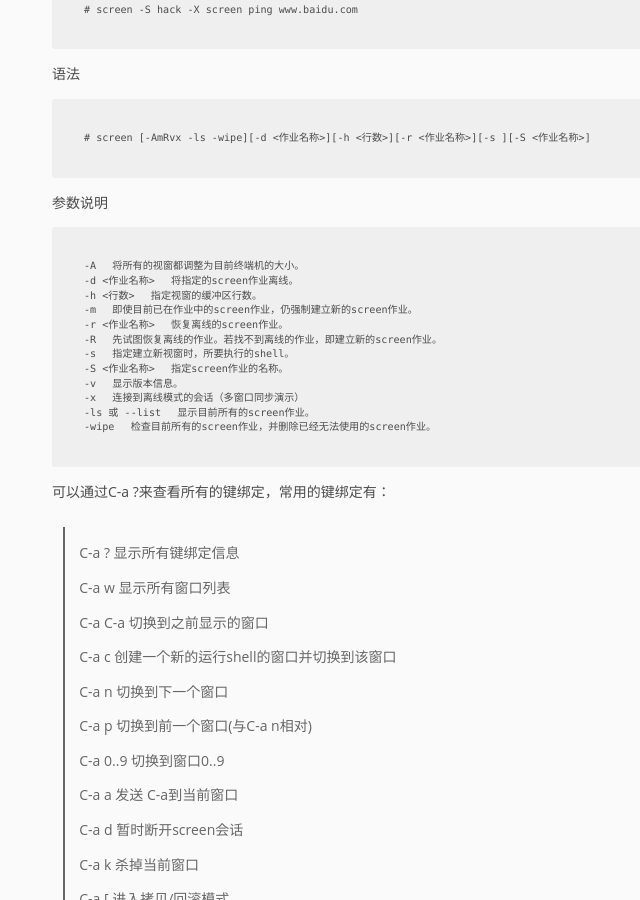
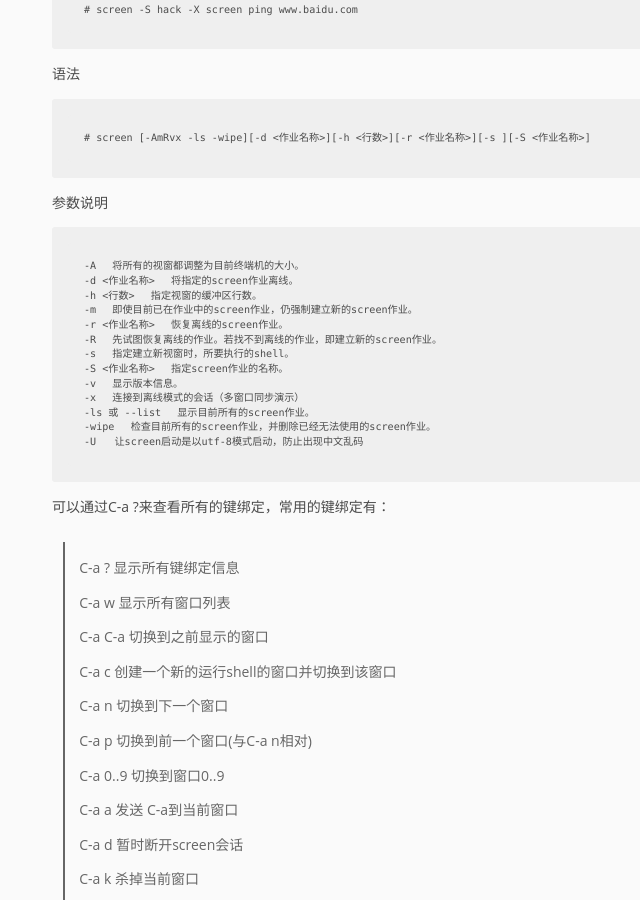
Before and after one commit to pingmalu/pingmalu.github.io, a Jekyll site: the page built from _posts/2016-01-06-Linux常用命令总结.md, in a window 1280 px wide and 900 px high, scrolled down 4490 px. Shown: the whole window, without its empty margins (148-788 px from the left). Built offline with Jekyll 4.4.1, drawn with Linux system fonts in a browser that asks for light colours; nearby versions of some CDN libraries.

Commit message:
'update'

```diff
--- a/_posts/2016-01-06-Linux常用命令总结.md
+++ b/_posts/2016-01-06-Linux常用命令总结.md
@@ -194,6 +194,7 @@ title: Linux常用命令总结
 	-x 　连接到离线模式的会话（多窗口同步演示）
 	-ls 或 --list 　显示目前所有的screen作业。
 	-wipe 　检查目前所有的screen作业，并删除已经无法使用的screen作业。
+    -U   让screen启动是以utf-8模式启动，防止出现中文乱码
 
 
 可以通过C-a ?来查看所有的键绑定，常用的键绑定有：
```
